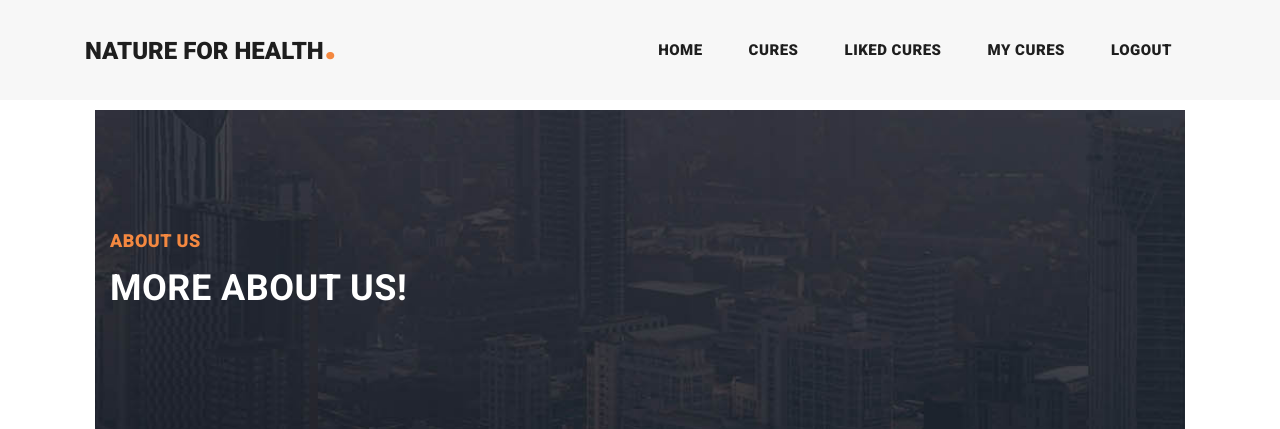
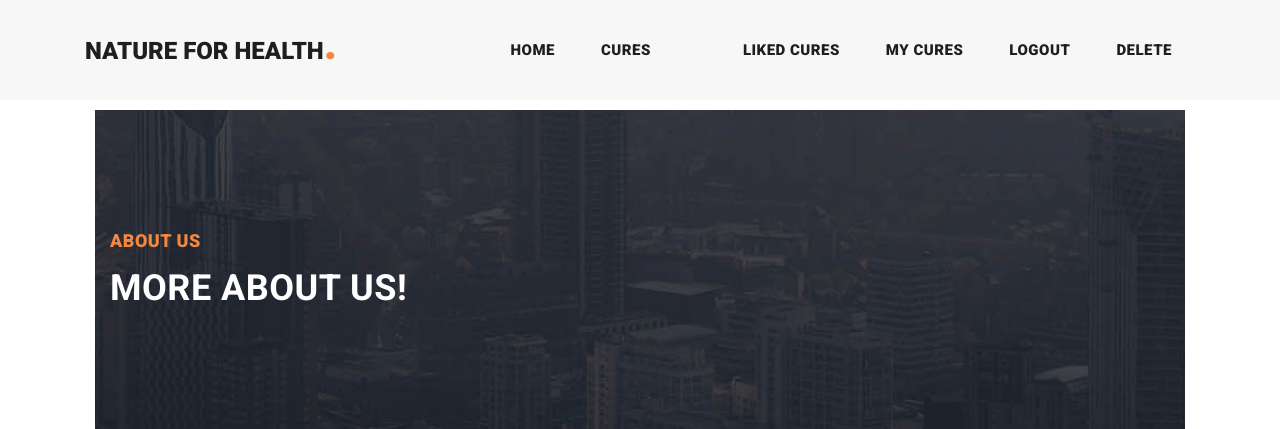
Before and after one commit to durman16/nature4health, a Flask app: page /about in a window 1280 px wide. Shown: the top 429 px of the page. Run offline with Flask 2, Linux system fonts and the light colour scheme; a user stored in the database is signed in; some libraries are stand-ins or nearby versions.

Commit message:
Some developes

```diff
--- a/Database.py
+++ b/Database.py
@@ -42,6 +42,17 @@
 			    cursor_list=cursor.fetchall()
 			    return cursor_list
 
+    def Delete_account(self, email):
+    	with psycopg2.connect(url) as connection:
+		    with connection.cursor() as cursor:
+			    statement1 = """Delete FROM users Where email=%s;"""
+			    cursor.execute(statement1,([email]))
+
+    def update(self,email, newname):
+    	with dbapi.connect(url) as connection:
+		    with connection.cursor() as cursor:
+			    statement = """Update users Set name=%s where email=%s;"""
+			    cursor.execute(statement,([newname,email]))
 
 
 
--- a/server.py
+++ b/server.py
@@ -36,6 +36,8 @@
     app.add_url_rule("/mycure", view_func=views.mycure, methods=["GET", "POST"])
     app.add_url_rule("/likecure", view_func=views.likecure, methods=["GET", "POST"])
     app.add_url_rule("/logout", view_func=views.logout)
+    app.add_url_rule("/delete", view_func=views.delete)
+    app.add_url_rule("/update", view_func=views.update)
     app.add_url_rule("/cure-details", view_func=views.curedetails)
 
 
--- a/templates/layout.html
+++ b/templates/layout.html
@@ -59,6 +59,9 @@
                         </li>
                         {% if current_user.is_authenticated %}
                             <li class="nav-item">
+                                <a class="nav-link" href="update">{{current_user.name}}</a>
+                            </li>
+                            <li class="nav-item">
                                 <a class="nav-link" href="likecure">Liked Cures</a>
                             </li>
                             <li class="nav-item">
@@ -66,6 +69,9 @@
                             </li>
                             <li class="nav-item">
                                 <a class="nav-link" href="logout">Logout</a>
+                            </li>
+                            <li class="nav-item">
+                                <a class="nav-link" href="delete">Delete</a>
                             </li>
                         {% else %}
                             <li class="nav-item">
--- a/templates/login.html
+++ b/templates/login.html
@@ -33,7 +33,7 @@
                             <p class="message">{{ message | safe }}<br><br></p>
                         {% endif %}
                         <form action='/login' method="POST" class="register-form" id="login-form">
-                            {{ forms.csrf_token }}
+
 
                             <div class="form-group">
                                 <label for="your_name"><i class="zmdi zmdi-account material-icons-name"></i></label>
--- a/views.py
+++ b/views.py
@@ -64,7 +64,7 @@
             return render_template('login.html', message='Email or password is wrong!')
         else:
             if not hasher.verify(password, cursor2[0][1]):
-                return render_template('login.html', message='Username or password is wrong!')
+                return render_template('login.html', message='Email or password is wrong!')
             else:
                 user = get_user_2(cursor2[0][0], email, cursor2[0][1])
                 login_user(user, remember=True)
@@ -131,6 +131,19 @@
     logout_user()
     return redirect(url_for("home"))
 
+@login_required
+def delete():
+    obje=Database.Userdb()
+    obje.Delete_account(current_user.email)
+    return redirect(url_for("home"))
+
+@login_required
+def update():
+    obje=Database.Userdb()
+    obje.update(current_user.email,"yeni")
+    return redirect(url_for("home"))
+
+
 def curedetails():
     db = current_app.config["db"]
     cures = db.get_cures()
```
